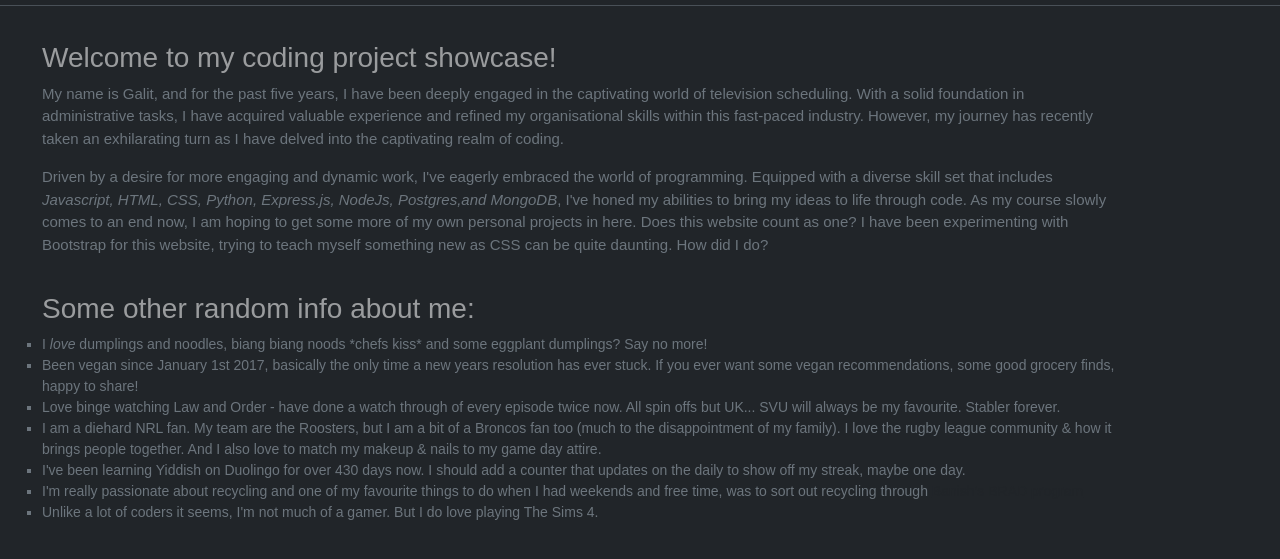
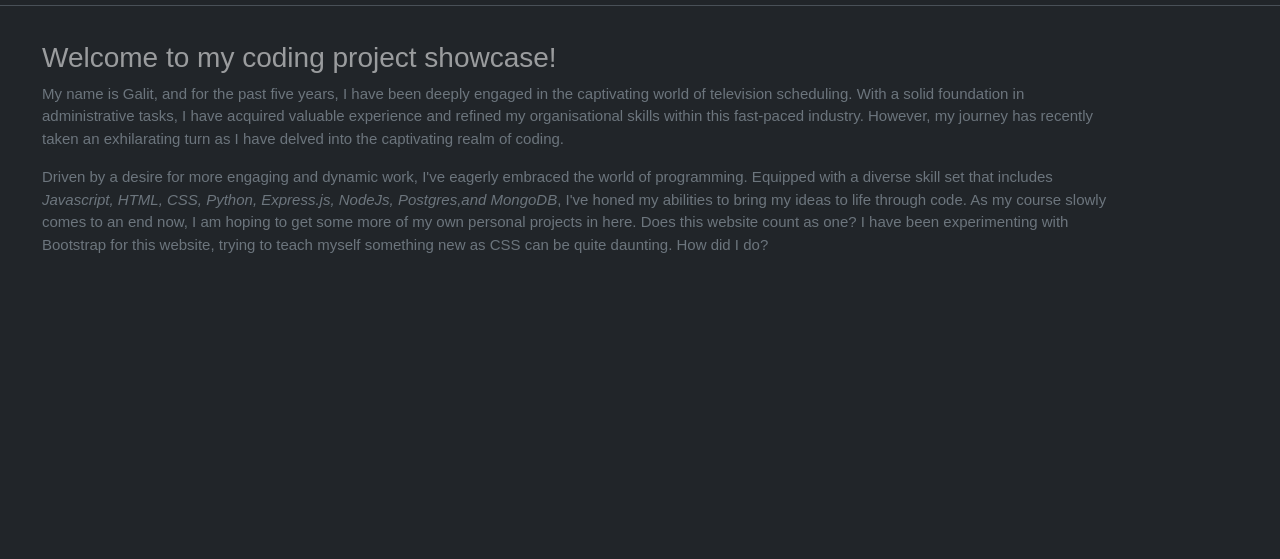
Before and after one commit to gal333t/portfolio-website, a website: page client/index.html in a window 1280 px wide. Shown: the part 139-698 px from the top of the page. Drawn offline with nearby package versions, Linux system fonts and the light colour scheme.

Commit message:
adjusting homepage and about me to seperate

```diff
--- a/client/index.html
+++ b/client/index.html
@@ -24,9 +24,10 @@
     <script src="https://cdn.jsdelivr.net/npm/bootstrap@5.3.0/dist/js/bootstrap.bundle.min.js"
         integrity="sha384-geWF76RCwLtnZ8qwWowPQNguL3RmwHVBC9FhGdlKrxdiJJigb/j/68SIy3Te4Bkz"
         crossorigin="anonymous"></script>
+    <script src="js/components/header.js"></script>
     <script src="js/components/aboutme.js"></script>
+    <script src="js/components/homepage.js"></script>
     <script src="js/components/projectsDisplay.js"></script>
-    <script src="js/components/header.js"></script>
     <script defer src="js/initialise.js"></script>
 </body>
 
--- a/client/js/components/header.js
+++ b/client/js/components/header.js
@@ -1,6 +1,6 @@
 function renderPage() {
   setHeaderHtml();
-  renderAbout();
+  renderHomePage();
 }
 
 function setHeaderHtml() {
--- /dev/null
+++ b/client/js/components/homepage.js
@@ -0,0 +1,23 @@
+function renderHomePage() {
+  const divRow = document.getElementById("divRow");
+  const div = document.createElement("div");
+  div.classList = "container";
+  div.innerHTML = `
+  <div class="row about-me">
+    <h3 class="about-me-heading">Welcome to my coding project showcase!</h3>
+              <p> My name is Galit, and for the past five years, I have been deeply engaged in the captivating world of
+                  television scheduling. With a solid foundation in administrative tasks, I have acquired valuable
+                  experience and refined my organisational skills within this fast-paced industry. However, my journey has
+                  recently taken an exhilarating turn as I have delved into the captivating realm of coding.</p>
+              <p>Driven by a desire for more engaging and dynamic work, I've eagerly embraced the world of programming.
+                  Equipped with a diverse skill set that includes <em>Javascript, HTML, CSS, Python, Express.js, NodeJs,
+                      Postgres,and MongoDB</em>, I've honed my abilities to bring my ideas to life through code. As my
+                  course slowly
+                  comes to an end now, I am hoping to get some more of my own personal projects in here. Does this website
+                  count as one? I have been experimenting with Bootstrap for this website, trying to teach myself
+                  something new as CSS can be quite daunting. How did I do?
+              </p>
+  </div>
+  `;
+  divRow.replaceChildren(div);
+}
```
